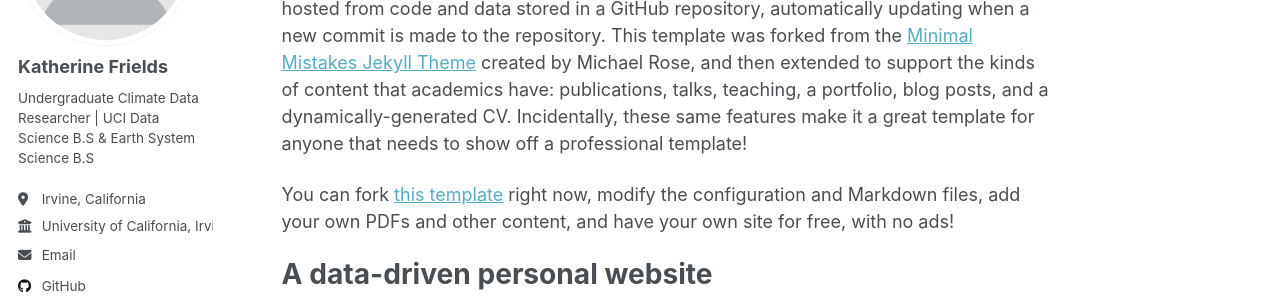
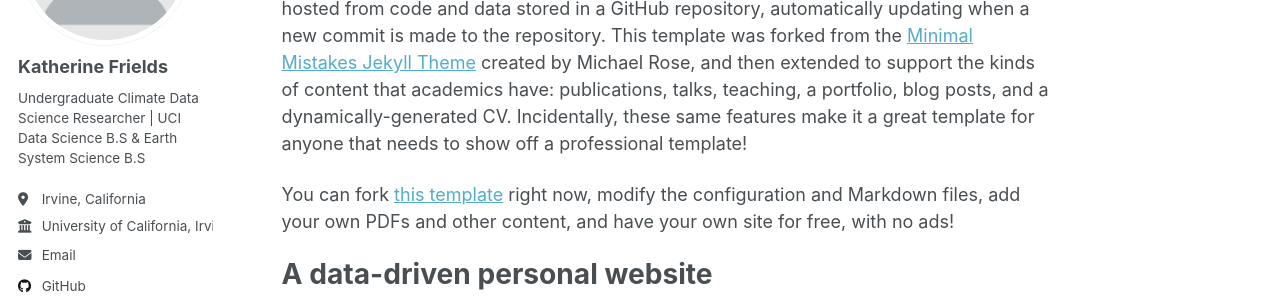
Before and after one commit to katherinefrields/katherinefrields.github.io, a Jekyll site: the page built from _pages/about.md, in a window 1280 px wide. Shown: the part 228-528 px from the top of the page. Built offline with Jekyll 4.4.1, drawn with Linux system fonts in a browser that asks for light colours; a script that is not in the unit is left out.

Commit message:
updated bio

```diff
--- a/_config.yml
+++ b/_config.yml
@@ -12,7 +12,7 @@ site_theme               : "default" # Currently available options are "default"
 title                    : "Katherine Frields"
 title_separator          : "-"
 name                     : &name "Katherine Frields"
-description              : &description "Undergraduate Climate Data Researcher | UCI Data Science B.S & Earth System Science B.S"
+description              : &description "Undergraduate Climate Data Science Researcher | UCI Data Science B.S & Earth System Science B.S"
 url                      : https://academicpages.github.io # the base hostname & protocol for your site e.g. "https://[your GitHub username].github.io" or if you already have some other page hosted on Github then use "https://[your GitHub username].github.io/[Your Repo Name]"
 baseurl                  : "" # the subpath of your site, e.g. "/blog"
 repository               : "academicpages/academicpages.github.io"
@@ -25,7 +25,7 @@ author:
   avatar           : "profile.png"
   name             : "Katherine Frields"
   pronouns         : # example: "she/her"
-  bio              : "Undergraduate Climate Data Researcher | UCI Data Science B.S & Earth System Science B.S"
+  bio              : "Undergraduate Climate Data Science Researcher | UCI Data Science B.S & Earth System Science B.S"
   location         : "Irvine, California"
   employer         : "University of California, Irvine"
   uri              : # URL
```
